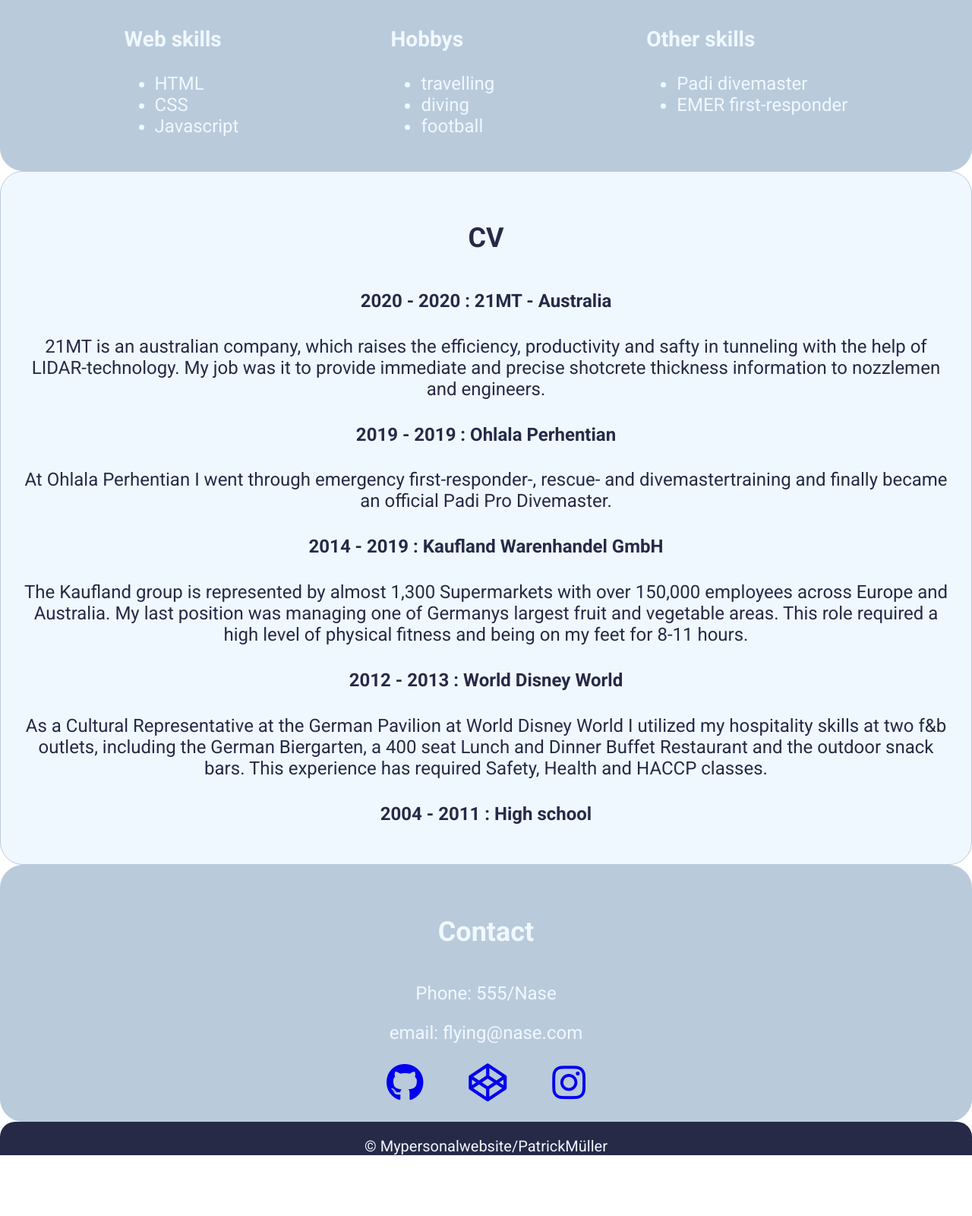
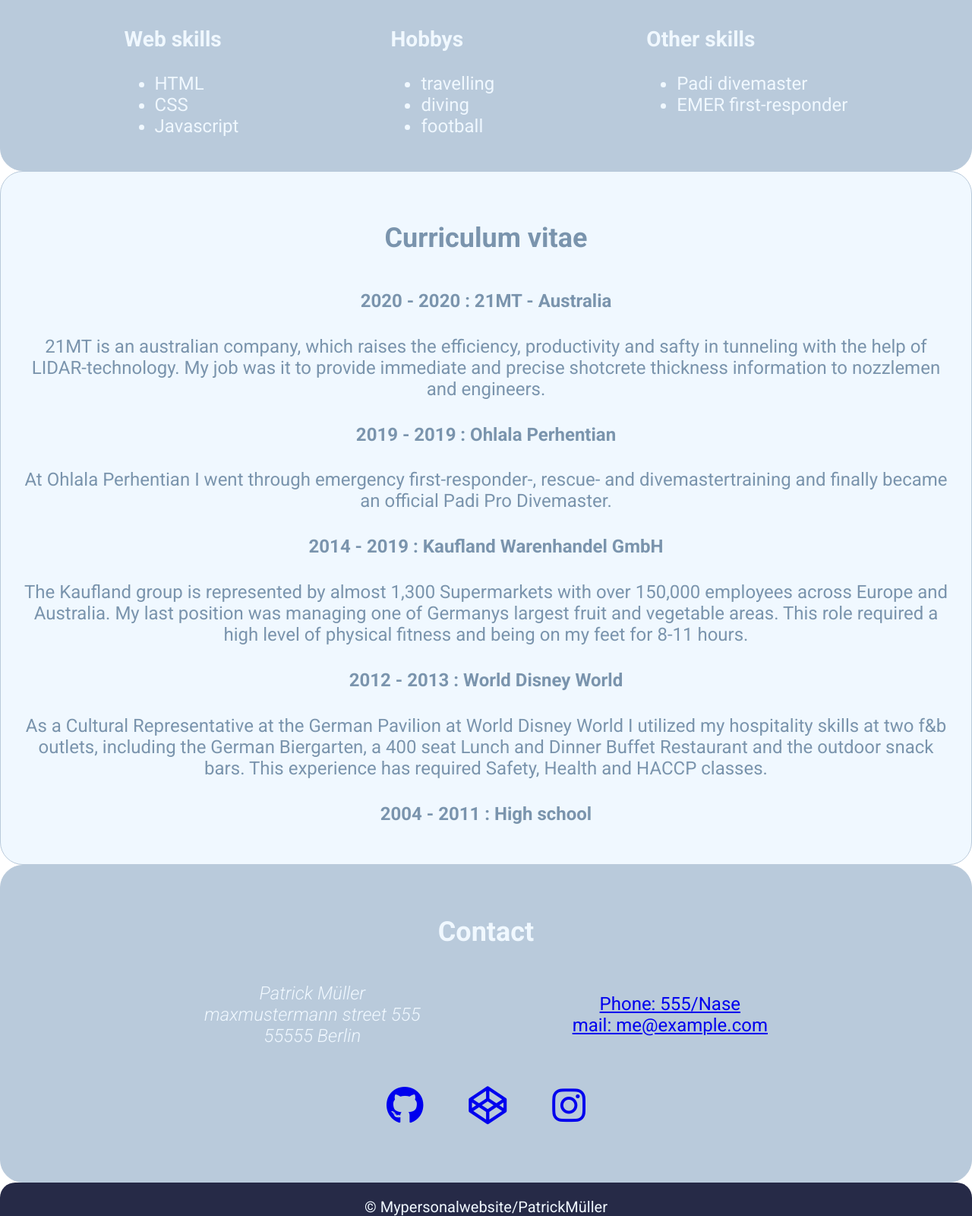
Before and after one commit to FlyingMoe91/personal-website, a plain HTML site: page index.html in a window 1280 px wide. Shown: the part 1100-2700 px from the top of the page at 76% size. Before the commit the page ends 2620 px from the top, so only its background shows below. Drawn offline with Linux system fonts and the light colour scheme.

Commit message:
Update contact

```diff
--- a/index.html
+++ b/index.html
@@ -48,9 +48,9 @@
           scrolling!
         </p>
       </section>
-      <section id="interests-skills">
+      <section class="intSkill" id="interests-skills">
         <h2>Interests and skills</h2>
-        <div class="intAndSkill">
+        <div class="skillBox">
           <div>
             <h3>Web skills</h3>
             <ul>
@@ -77,7 +77,7 @@
         </div>
       </section>
       <section class="cv" id="cv">
-        <h2>CV</h2>
+        <h2>Curriculum vitae</h2>
         <h4>2020 - 2020 : 21MT - Australia</h4>
         <p>
           21MT is an australian company, which raises the efficiency,
@@ -111,8 +111,17 @@
       </section>
       <section class="contact" id="contact">
         <h2>Contact</h2>
-        <p>Phone: 555/Nase</p>
-        <p>email: flying@nase.com</p>
+        <div class="address">
+          <address>
+            Patrick Müller <br />
+            maxmustermann street 555 <br />
+            55555 Berlin
+          </address>
+          <div>
+            <a href="tel:555555">Phone: 555/Nase</a> <br />
+            <a href="mailto:mailme@example.com">mail: me@example.com</a>
+          </div>
+        </div>
         <div class="iconbox">
           <a href="https://github.com/FlyingMoe91" target="_blank"
             ><i class="fab fa-github"></i
--- a/styles.css
+++ b/styles.css
@@ -63,11 +63,6 @@
   background-color: rgb(185, 202, 219);
 }
 
-#cv {
-  background-color: aliceblue;
-  color: #262a47;
-}
-
 #contact {
   background-color: rgb(185, 202, 219);
 }
@@ -93,32 +88,45 @@
 
 .intro {
   text-align: center;
-  color: rgb(185, 202, 219);
+  color: rgb(122, 148, 173);
   padding: 25px;
 }
 
-.intAndSkill {
+.intSkill {
+  color: aliceblue;
+}
+
+.skillBox {
   display: flex;
   justify-content: center;
   flex-wrap: wrap;
   gap: 200px;
-  color: aliceblue;
 }
 
 .cv {
   text-align: center;
-  color: #262a47;
+  background-color: aliceblue;
+  color: rgb(122, 148, 173);
 }
 
 .contact {
   color: aliceblue;
   text-align: center;
 }
+
+.address {
+  display: flex;
+  justify-content: center;
+  align-items: center;
+  gap: 200px;
+}
+
 .iconbox {
   font-size: 50px;
   display: flex;
   justify-content: center;
   gap: 60px;
+  padding: 50px;
 }
 
 footer {
```
Also changed, not shown: 1 other file.
